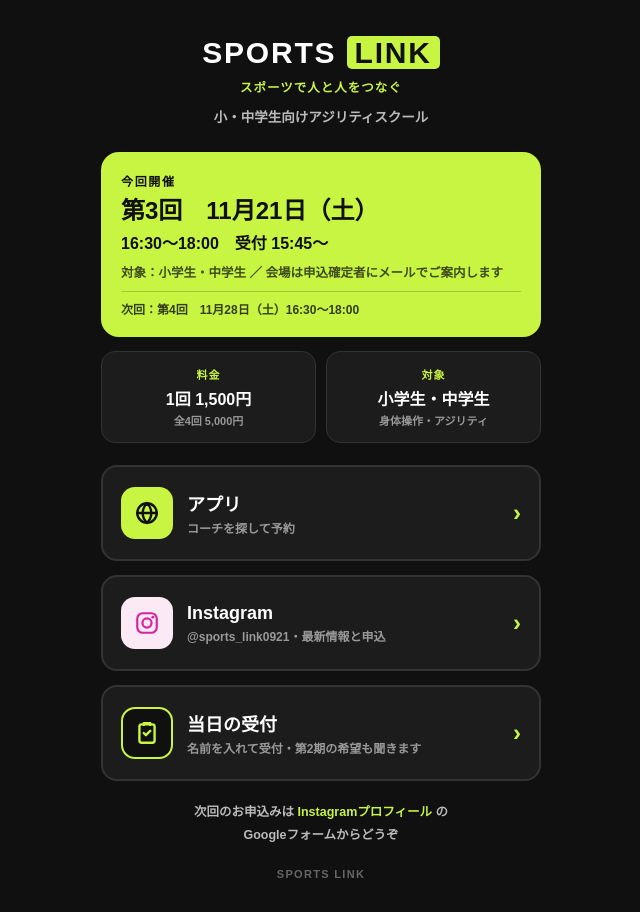
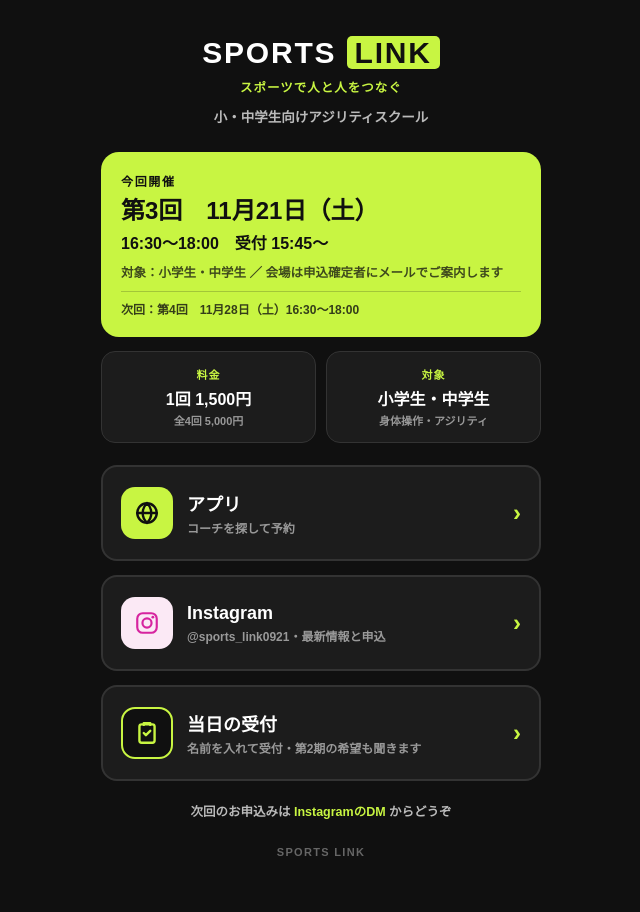
Before and after one commit to syunta6921/pitap-demo, a plain HTML site: page sl/index.html in a window 1280 px wide. Shown: the whole page, without its empty margins (319-959 px from the left). After the commit the page ends 890 px from the top, so only its background shows below. Drawn offline with Linux system fonts and the light colour scheme.

Commit message:
Add files via upload

```diff
--- a/sl/index.html
+++ b/sl/index.html
@@ -105,7 +105,7 @@
     </a>
   </nav>
 
-  <p class="apply">次回のお申込みは <b>Instagramプロフィール</b> の<br>Googleフォームからどうぞ</p>
+  <p class="apply">次回のお申込みは <b>InstagramのDM</b> からどうぞ</p>
 
   <div class="foot">SPORTS LINK</div>
 </div>
```
